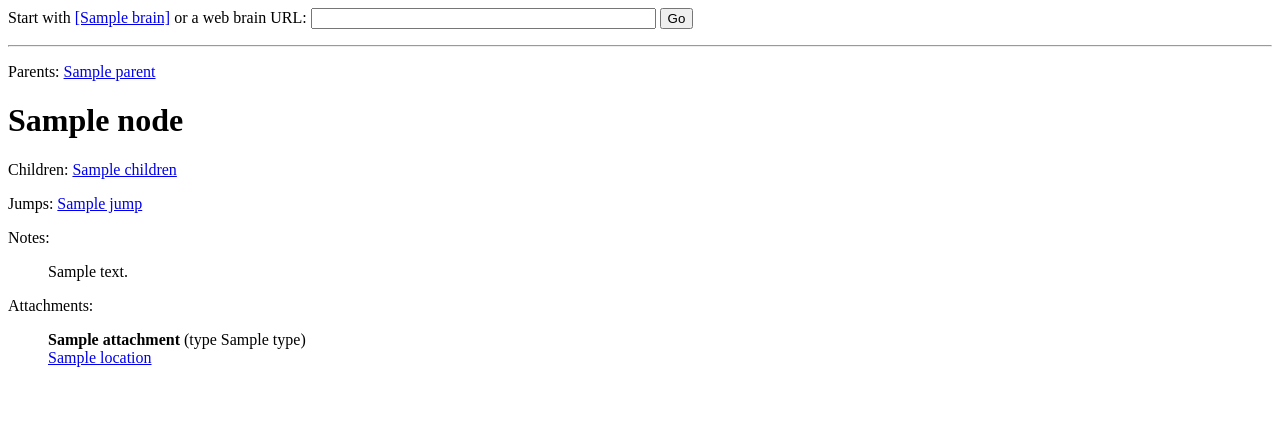
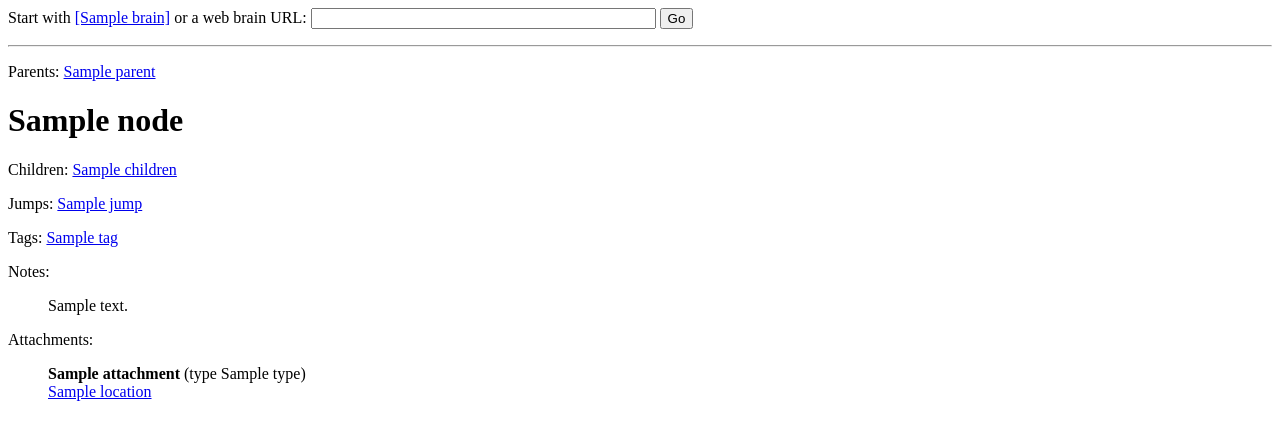
Before and after one commit to OpenGlobalMind/memebrane, a Flask app: template templates/index.html in a window 1280 px wide. Shown: the top 440 px of the page. Run offline with Flask 2, Linux system fonts and the light colour scheme; the template is opened without the code that fills it: most values are stand-ins (such as "Sample title", 1, 10 or a date in 2020); parts of the project's set-up code (start-up, migrations or seed data) failed here and were passed over.

Commit message:
tags, wip

```diff
--- a/app.py
+++ b/app.py
@@ -119,15 +119,19 @@ def get_thought_route(brain_slug, thought_id):
     show = request.args.get('show', '')
     show_query_string = f"?show={show}" if show else ''
 
-    linkst = dict(parent={}, child={}, sibling={}, jump={})
+    linkst = dict(parent={}, child={}, sibling={}, jump={}, tag={}, of_tag={})
+    tags = []
     if 'json' in show and not data:
         thoughts = [node.data]
         links = []
         for ltype, node_, link in node.get_neighbour_data(
                 db.session, full=True, with_links=True):
             linkst[ltype][node_.id] = node_.name
-            thoughts.append(node_.data)
-            links.append(link.data)
+            if ltype == 'tag':
+                tags.append(node_)
+            elif ltype != 'of_tag':
+                thoughts.append(node_.data)
+                links.append(link.data)
         root = dict(
             id=node.id,
             attachments=[att.id for att in node.attachments],  # TODO
@@ -138,7 +142,7 @@ def get_thought_route(brain_slug, thought_id):
         data = dict(
             root=root, thoughts=thoughts, links=links,
             brainId=brain.id, isUserAuthenticated=False, errors=[], stamp=0,
-            status=1, tags=node.tags, notesHtml="", notesMarkdown="")
+            status=1, tags=tags, notesHtml="", notesMarkdown="")
     else:
         if not data:
             # TODO: Store in node
@@ -162,11 +166,12 @@ def get_thought_route(brain_slug, thought_id):
         show_query_string=show_query_string,
         brain=brain,
         node=node.data,
-        tags=node.tags,
+        tags=linkst['tag'],
         parents=linkst['parent'],
         siblings=linkst['sibling'],
         children=linkst['child'],
         jumps=linkst['jump'],
+        of_tag=linkst['of_tag'],
         names=names,
         attachments=node.attachments,
         notes_html=notes_html,
--- a/models/utils.py
+++ b/models/utils.py
@@ -116,6 +116,7 @@ def populate_brains(session, brains):
 def add_to_cache(session, data, force=False):
     root_id = data['root']['id']
     nodes = {t['id']: t for t in data["thoughts"]}
+    nodes.update({t[id]: t for t in data["tags"]})
     nodes_in_cache = session.query(Node).filter(Node.id.in_(nodes.keys()))
     for node in nodes_in_cache:
         node_data = nodes.pop(node.id)
--- a/templates/index.html
+++ b/templates/index.html
@@ -43,6 +43,24 @@
 	{% endfor %}
       </p>
       <p>
+  {% if tags %}
+  Tags:
+  {% for id, name in tags.items() %}
+  {% if loop.index > 1 %} - {% endif %}
+  <a href="/brain/{{ brain.safe_slug }}/thought/{{ id }}{{ show_query_string }}">{{ name }}</a>
+  {% endfor %}
+      </p>
+  {% endif %}
+  {% if node.is_tag %}
+      <p>
+        With tag:
+      {% for id, name in of_tag.items() %}
+      {% if loop.index > 1 %} - {% endif %}
+      <a href="/brain/{{ brain.safe_slug }}/thought/{{ id }}{{ show_query_string }}">{{ name }}</a>
+      {% endfor %}
+      </p>
+  {% endif %}
+      <p>
 	Notes:
 	<div style="margin: 1em 0 1em 2.5em">
 	  {{ notes_html|safe }}
```
Also changed, not shown: models/models.py (+21 -4 lines).
